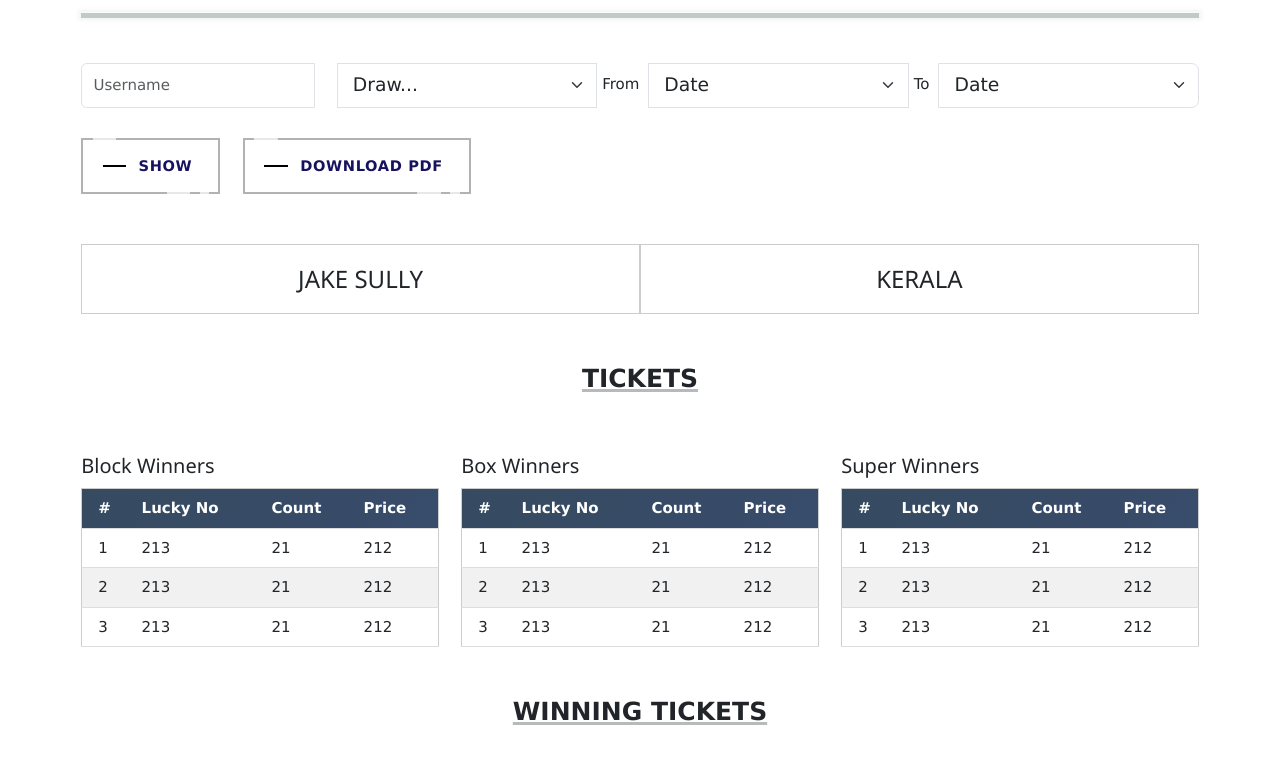
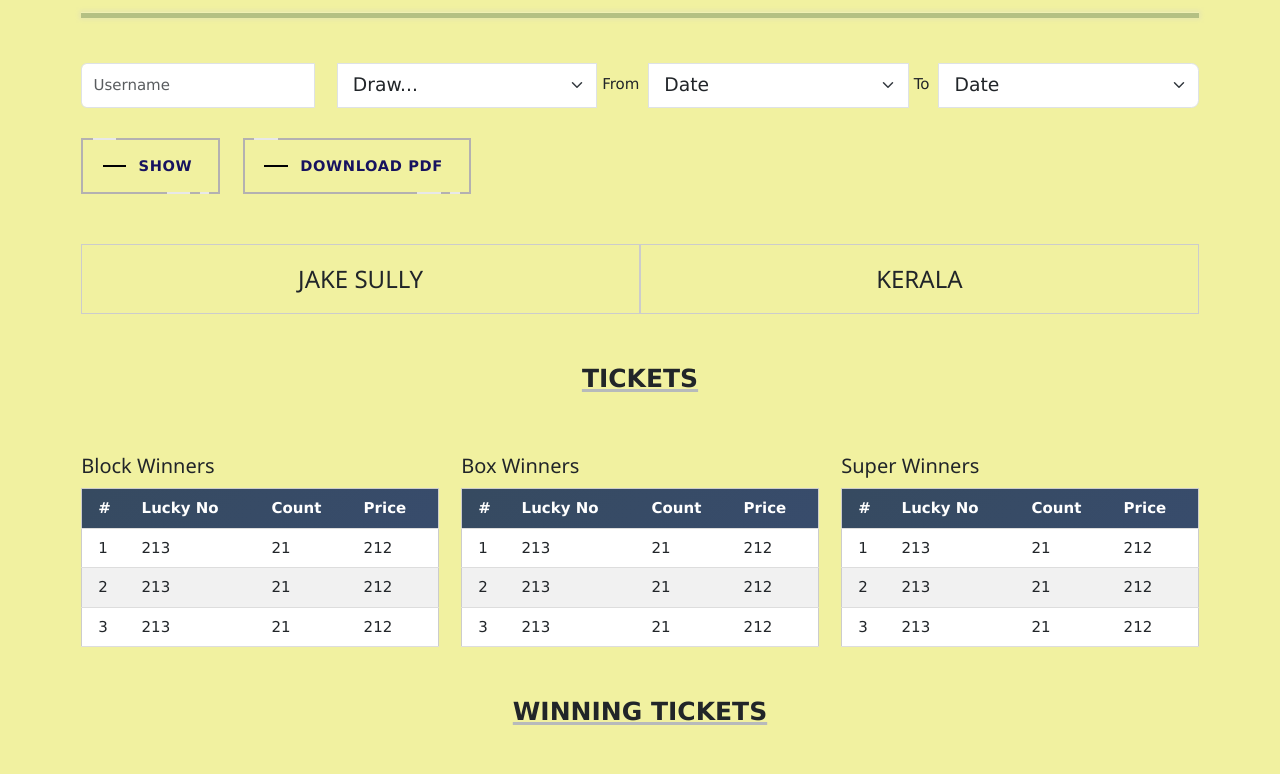
Before and after one commit to anshidft/shuffle, a plain HTML site: page user_report.html in a window 1280 px wide. Shown: the part 161-935 px from the top of the page. Drawn offline with nearby package versions, Linux system fonts and the light colour scheme.

Commit message:
Update user_report.html

```diff
--- a/user_report.html
+++ b/user_report.html
@@ -11,6 +11,9 @@
 </head>
 <body>
     <style>
+        body{
+            background-color: rgb(241, 241, 160);
+        }
         .navbar{
         background: linear-gradient(135deg, #364a60, #384c6c);
         }
```
